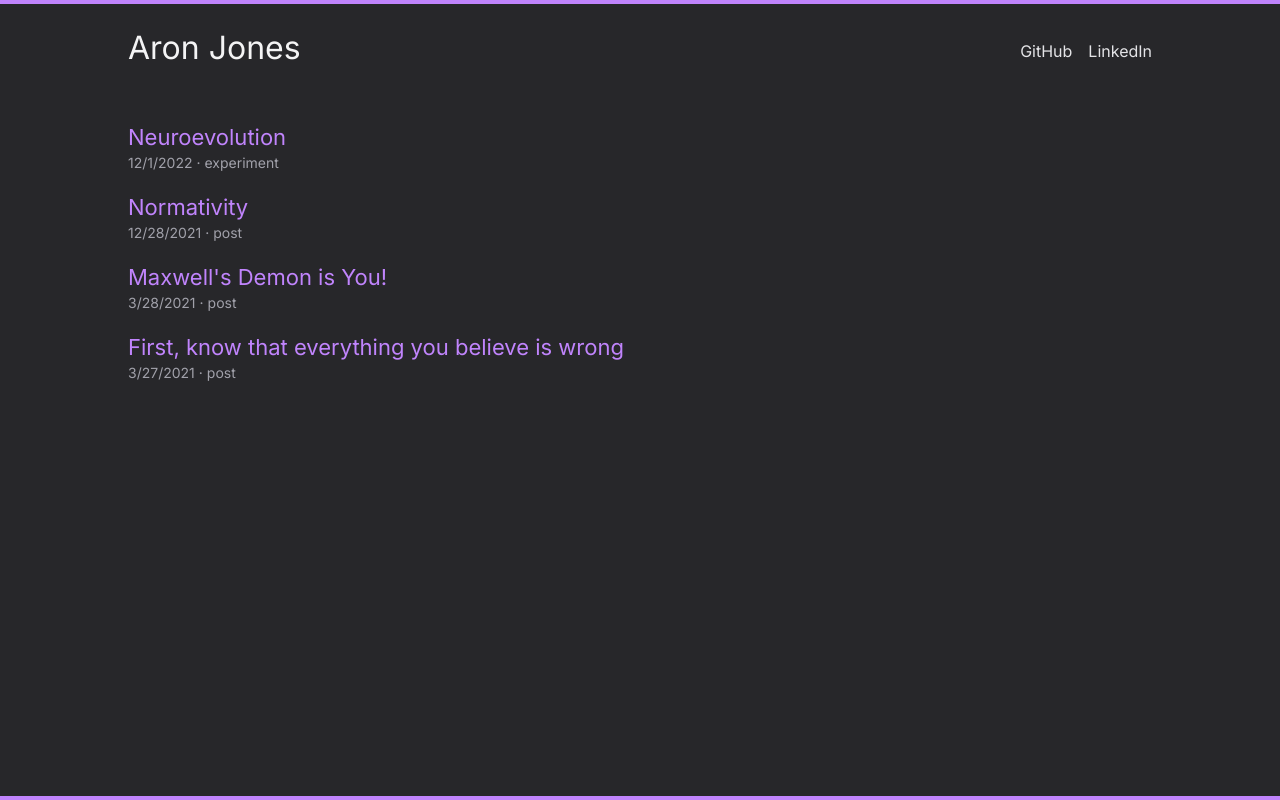
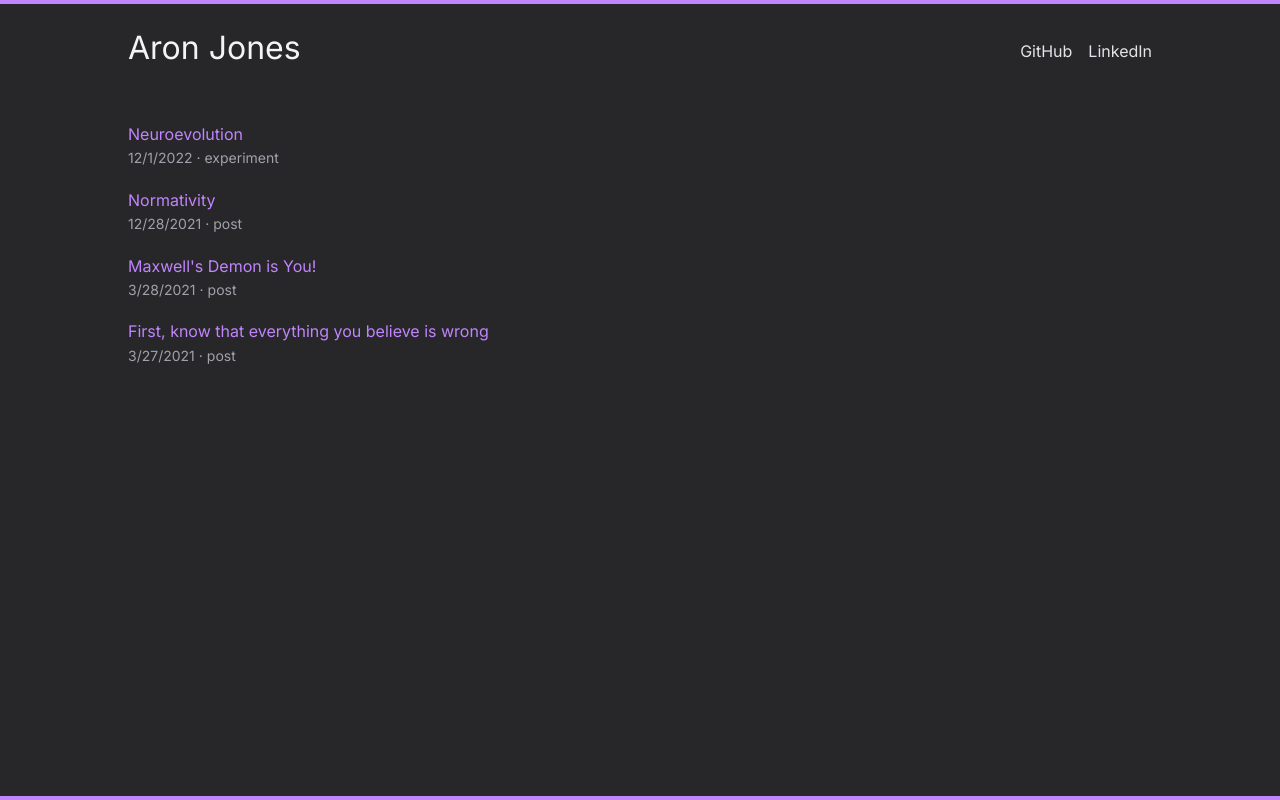
Before and after one commit to defrex/defrex-com, a Next.js app: page / in a window 1280 px wide. Built offline with nearby package versions, Linux system fonts and the light colour scheme.

Commit message:
lower font size

```diff
--- a/src/app/page.tsx
+++ b/src/app/page.tsx
@@ -32,7 +32,7 @@ export default function Page() {
           className="group block"
         >
           <Stack gap={3}>
-            <Text value={item.title} size="lg" color="inherit" />
+            <Text value={item.title} color="inherit" />
             <Inline gap={1}>
               <Text value={item.date.toLocaleDateString()} size="sm" color="light" />
               <Text value="·" size="sm" color="light" />
```
